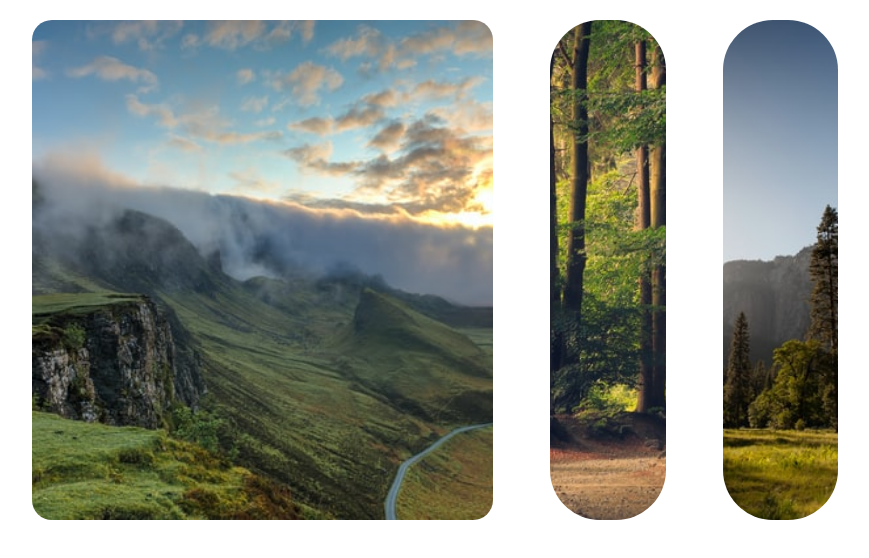
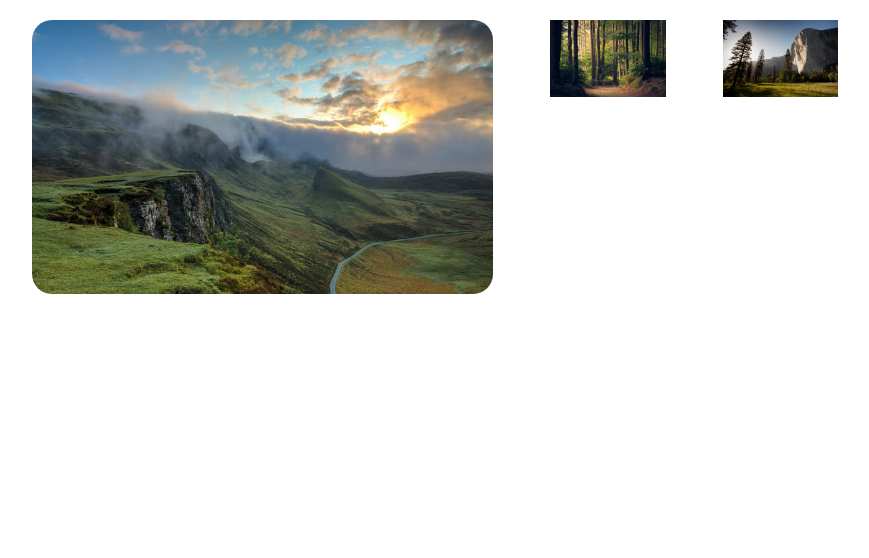
Before and after one commit to vomkaraxioned/modal, a plain HTML site: page index.html in a window 1280 px wide. Shown: the whole page, without its empty margins (32-901 px from the left). Drawn offline with Linux system fonts and the light colour scheme.

Commit message:
css changes

```diff
--- a/index.html
+++ b/index.html
@@ -26,19 +26,13 @@
     <main>
       <ul class="image-holder">
         <li class="active">
-          <figure>
-            <img src="assets/images/1.jpg" alt="nature">
-          </figure>
+          <img src="assets/images/1.jpg" alt="nature">
         </li>
         <li>
-          <figure>
-            <img src="assets/images/2.jpg" alt="nature">
-          </figure>
+          <img src="assets/images/2.jpg" alt="nature">
         </li>
         <li>
-          <figure>
-            <img src="assets/images/3.jpg" alt="nature">
-          </figure>
+          <img src="assets/images/3.jpg" alt="nature">
         </li>
       </ul>
     </main>
@@ -49,3 +43,9 @@
   <script src="assets/js/script.js"></script>
 </body>
 </html>
+
+  </div>
+  <!--container end-->
+  <script src="assets/js/script.js"></script>
+</body>
+</html>
```
